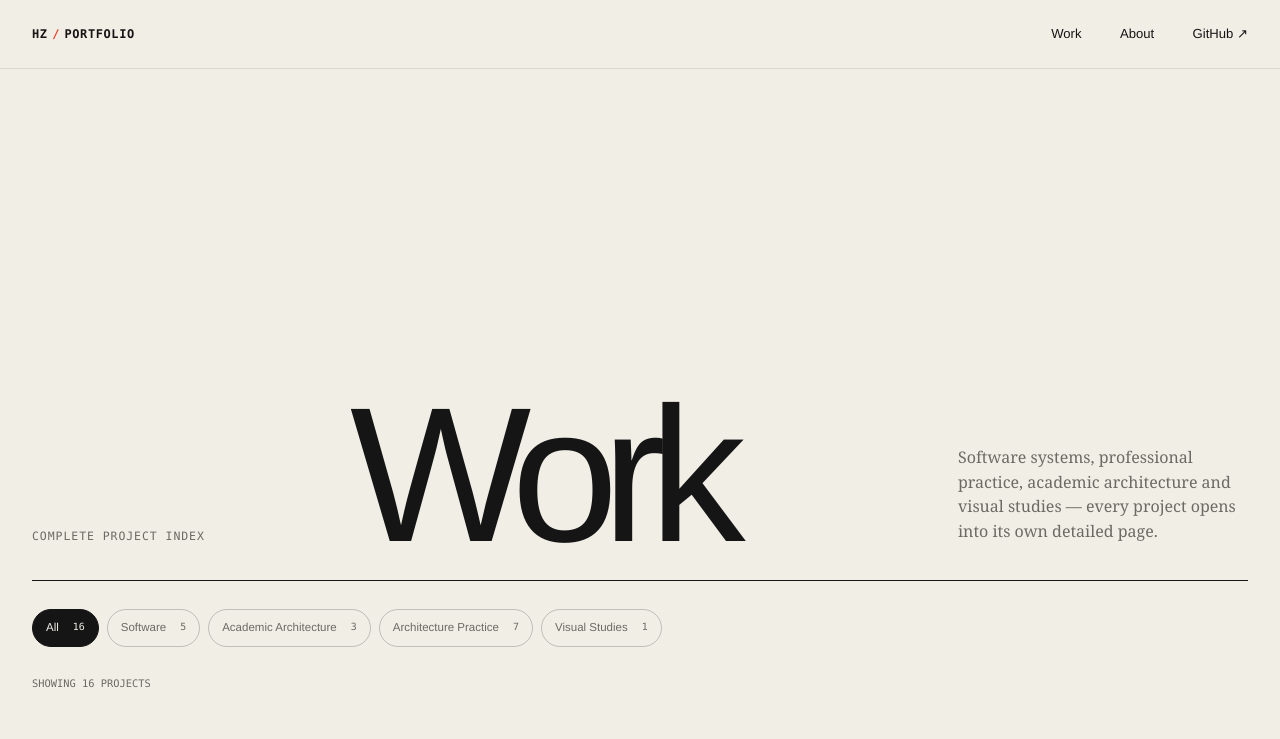
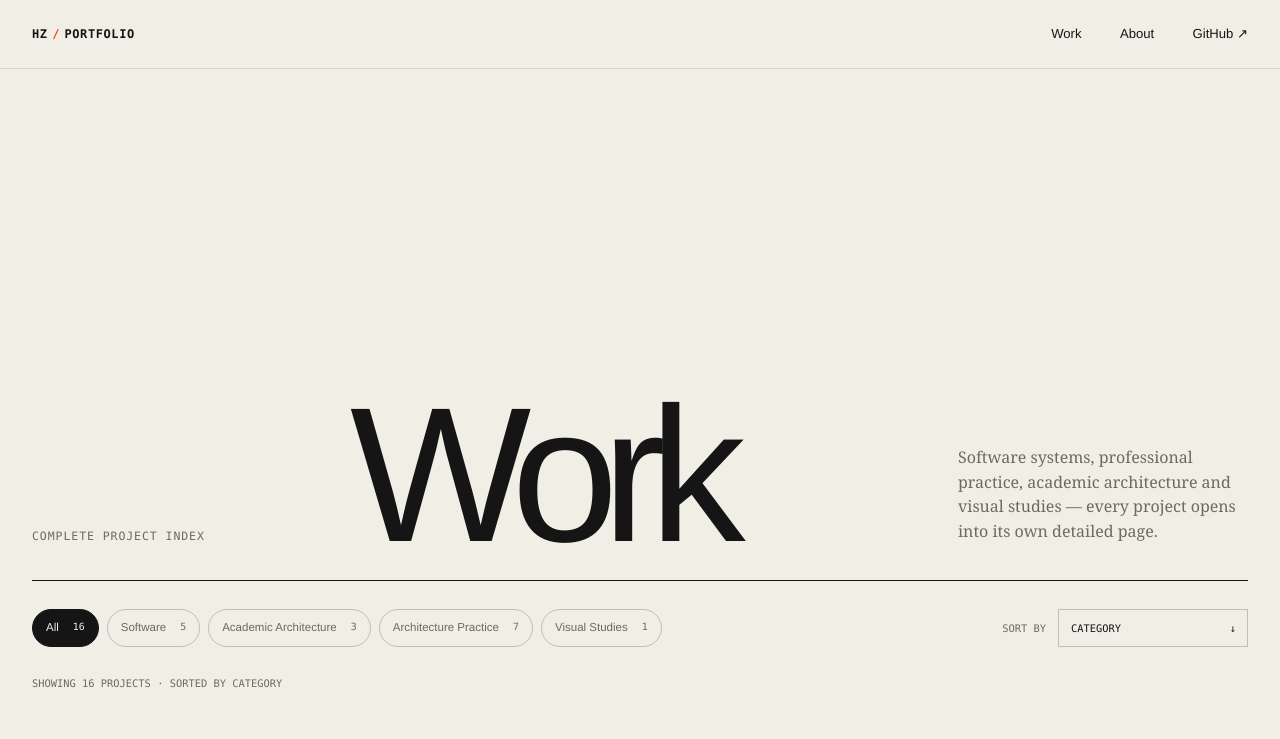
Before and after one commit to HanZ14c/Portfolio-Website, a Next.js app: page /work in a window 1280 px wide. Shown: the top 739 px of the page. Built offline with nearby package versions, Linux system fonts and the light colour scheme.

Commit message:
Add project sorting controls

```diff
--- a/app/globals.css
+++ b/app/globals.css
@@ -538,6 +538,13 @@ ul {
   font-family: var(--serif);
 }
 
+.project-controls {
+  display: grid;
+  grid-template-columns: minmax(0, 1fr) auto;
+  gap: 28px;
+  align-items: center;
+}
+
 .project-filters {
   display: flex;
   flex-wrap: wrap;
@@ -567,6 +574,48 @@ ul {
 .project-filters button span {
   font-family: var(--mono);
   font-size: 0.62rem;
+}
+
+.project-sort {
+  display: inline-flex;
+  gap: 12px;
+  align-items: center;
+  color: var(--muted);
+  font-family: var(--mono);
+  font-size: 0.65rem;
+  text-transform: uppercase;
+}
+
+.project-sort__field {
+  position: relative;
+  display: inline-flex;
+  align-items: center;
+}
+
+.project-sort select {
+  min-width: 190px;
+  appearance: none;
+  border: 1px solid var(--line);
+  border-radius: 0;
+  padding: 10px 38px 10px 12px;
+  background: transparent;
+  color: var(--ink);
+  cursor: pointer;
+  font: inherit;
+  text-transform: uppercase;
+}
+
+.project-sort select:hover,
+.project-sort select:focus-visible {
+  border-color: var(--ink);
+  outline: none;
+}
+
+.project-sort__arrow {
+  position: absolute;
+  right: 12px;
+  color: var(--ink);
+  pointer-events: none;
 }
 
 .filter-summary {
@@ -1280,6 +1329,26 @@ html[data-ready="true"] [data-reveal][data-visible="true"] {
 
   .project-filters {
     gap: 6px;
+    padding-bottom: 12px;
+  }
+
+  .project-controls {
+    grid-template-columns: 1fr;
+    gap: 0;
+    padding-bottom: 24px;
+  }
+
+  .project-sort {
+    justify-content: space-between;
+  }
+
+  .project-sort__field,
+  .project-sort select {
+    width: 100%;
+  }
+
+  .project-sort__field {
+    max-width: 250px;
   }
 
   .about-hero,
--- a/app/work/ProjectIndex.tsx
+++ b/app/work/ProjectIndex.tsx
@@ -5,13 +5,43 @@ import { categories, projects, type ProjectCategory } from "@/lib/projects";
 import { ProjectCard } from "@/app/components/ProjectCard";
 
 type Filter = "All" | ProjectCategory;
+type SortMode = "category" | "alphabetical" | "time";
+
+const categoryOrder = categories.slice(1) as ProjectCategory[];
+const originalOrder = new Map(projects.map((project, index) => [project.slug, index]));
+
+function getProjectYear(period: string) {
+  const years = period.match(/\b(?:19|20)\d{2}\b/g)?.map(Number) ?? [];
+  return years.length > 0 ? Math.max(...years) : Number.NEGATIVE_INFINITY;
+}
 
 export function ProjectIndex() {
   const [filter, setFilter] = useState<Filter>("All");
-  const visible = filter === "All" ? projects : projects.filter((project) => project.category === filter);
+  const [sortMode, setSortMode] = useState<SortMode>("category");
+  const filtered = filter === "All" ? projects : projects.filter((project) => project.category === filter);
+  const visible = [...filtered].sort((first, second) => {
+    if (sortMode === "alphabetical") {
+      return first.title.localeCompare(second.title, "en", { sensitivity: "base" });
+    }
+
+    if (sortMode === "time") {
+      const firstYear = getProjectYear(first.period);
+      const secondYear = getProjectYear(second.period);
+      if (firstYear !== secondYear) return secondYear - firstYear;
+    }
+
+    if (sortMode === "category") {
+      const categoryDifference =
+        categoryOrder.indexOf(first.category) - categoryOrder.indexOf(second.category);
+      if (categoryDifference !== 0) return categoryDifference;
+    }
+
+    return (originalOrder.get(first.slug) ?? 0) - (originalOrder.get(second.slug) ?? 0);
+  });
 
   return (
     <>
+      <div className="project-controls">
         <div className="project-filters" aria-label="Filter projects">
           {categories.map((category) => (
             <button
@@ -29,8 +59,24 @@ export function ProjectIndex() {
             </button>
           ))}
         </div>
+        <label className="project-sort">
+          <span>Sort by</span>
+          <span className="project-sort__field">
+            <select
+              value={sortMode}
+              onChange={(event) => setSortMode(event.target.value as SortMode)}
+              aria-label="Sort projects"
+            >
+              <option value="category">Category</option>
+              <option value="alphabetical">Alphabetical A–Z</option>
+              <option value="time">Time — newest first</option>
+            </select>
+            <span className="project-sort__arrow" aria-hidden="true">↓</span>
+          </span>
+        </label>
+      </div>
       <p className="filter-summary" aria-live="polite">
-        Showing {visible.length} {visible.length === 1 ? "project" : "projects"}
+        Showing {visible.length} {visible.length === 1 ? "project" : "projects"} · Sorted by {sortMode}
       </p>
       <div className="project-grid project-grid--all">
         {visible.map((project) => (
```
Also changed, not shown: 1 other file (tests, documents, lock files or other folders). Lines whose indentation alone changed are shown as unchanged.
